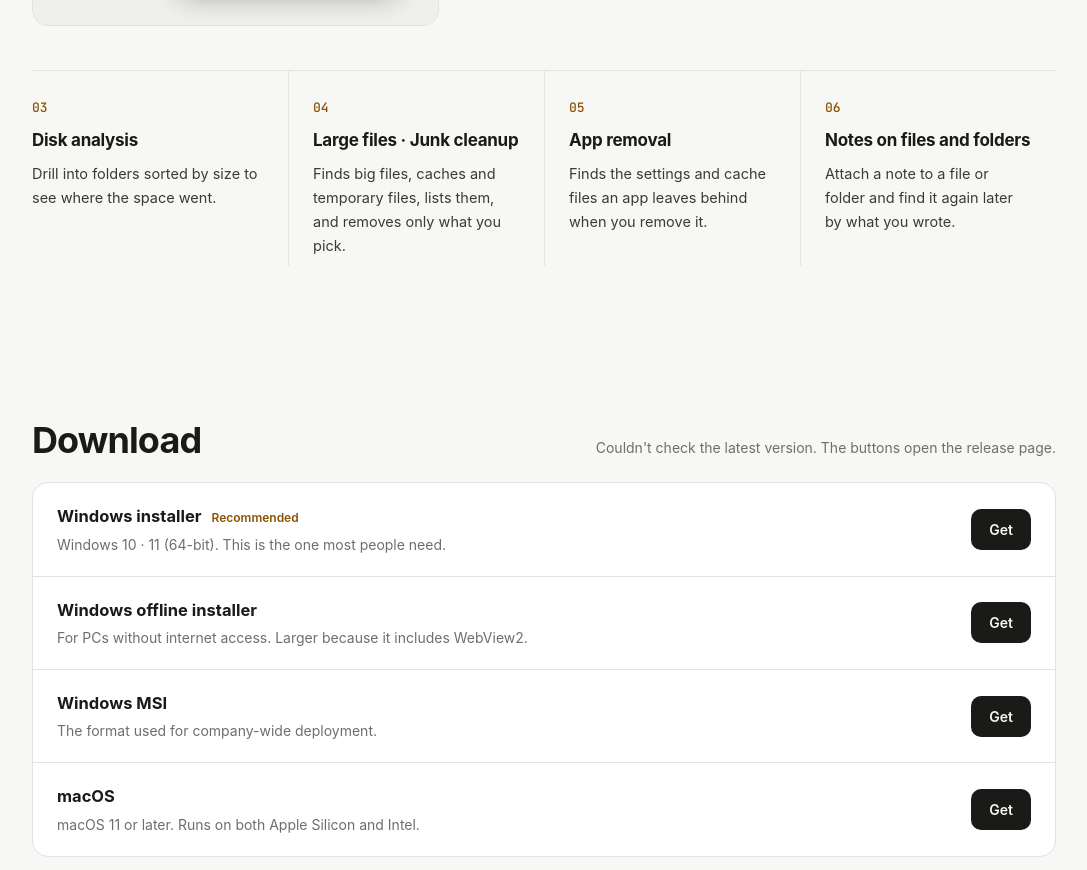
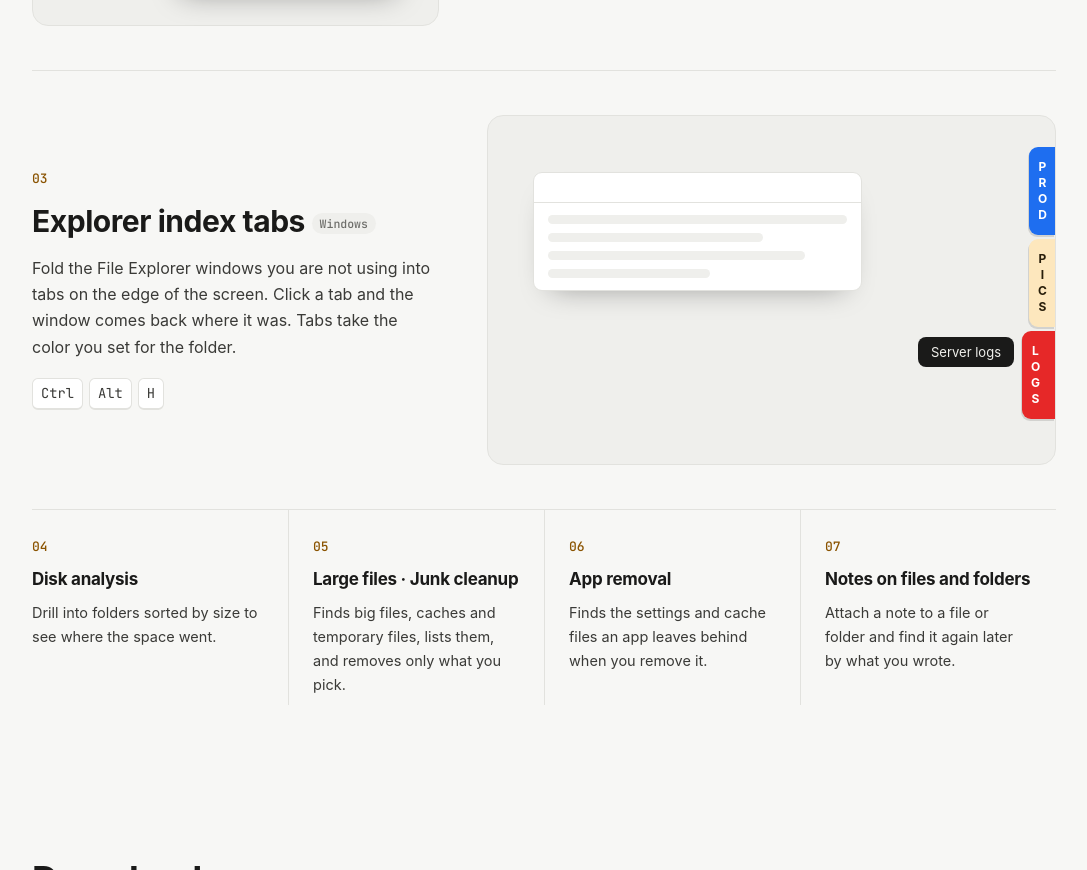
Before and after one commit to qkrwlsdh/honij-app, a plain HTML site: page index.html in a window 1280 px wide. Shown: the part 1609-2479 px from the top of the page, without its empty margins (96-1183 px from the left). Drawn offline with Linux system fonts and the light colour scheme; no server answers; a web font is replaced by a local one.

Commit message:
feat: 기능 소개에 탐색기 색인 추가

```diff
--- a/app.js
+++ b/app.js
@@ -29,6 +29,12 @@ const EN = {
   "f2.body": "Give a folder a color and a label, and every File Explorer window showing that folder gets a colored border. No more mixing up windows.",
   "f2.tagA": "Production",
   "f2.tagB": "Backup",
+  "f7.title": "Explorer index tabs",
+  "f7.body": "Fold the File Explorer windows you are not using into tabs on the edge of the screen. Click a tab and the window comes back where it was. Tabs take the color you set for the folder.",
+  "f7.tabA": "PROD",
+  "f7.tabB": "PICS",
+  "f7.tabC": "LOGS",
+  "f7.fly": "Server logs",
   "f3.title": "Disk analysis",
   "f3.body": "Drill into folders sorted by size to see where the space went.",
   "f4.title": "Large files · Junk cleanup",
--- a/index.html
+++ b/index.html
@@ -92,24 +92,41 @@
       </div>
     </article>
 
+    <article class="feature wide">
+      <div class="feature-text">
+        <span class="no">03</span>
+        <h3><span data-i18n="f7.title">탐색기 색인</span> <span class="tag">Windows</span></h3>
+        <p data-i18n="f7.body">당장 안 보는 탐색기 창은 화면 가장자리의 꼬리표로 접어 둡니다. 꼬리표를 누르면 창이 원래 자리로 돌아옵니다. 꼬리표 색은 폴더에 정한 색을 따릅니다.</p>
+        <p class="keys"><kbd>Ctrl</kbd><kbd>Alt</kbd><kbd>H</kbd></p>
+      </div>
+      <div class="mock edge" aria-hidden="true">
+        <div class="edge-win"><div class="win-bar"></div><div class="win-rows"><i></i><i></i><i></i><i></i></div></div>
+        <div class="edge-tabs">
+          <span style="--c:#1E6EF0;--ink:#fff" data-i18n="f7.tabA">운영서버</span>
+          <span data-i18n="f7.tabB">사진</span>
+          <span class="on" style="--c:#E62828;--ink:#fff"><b data-i18n="f7.tabC">백업</b><em data-i18n="f7.fly">2026 백업</em></span>
+        </div>
+      </div>
+    </article>
+
     <div class="feature-list">
       <article>
-        <span class="no">03</span>
+        <span class="no">04</span>
         <h3 data-i18n="f3.title">디스크 분석</h3>
         <p data-i18n="f3.body">어느 폴더가 공간을 차지하는지 크기순으로 펼쳐 봅니다.</p>
       </article>
       <article>
-        <span class="no">04</span>
+        <span class="no">05</span>
         <h3 data-i18n="f4.title">대용량 파일 · 정크 정리</h3>
         <p data-i18n="f4.body">큰 파일과 캐시·임시 파일을 찾아 목록으로 보여 주고, 고른 것만 지웁니다.</p>
       </article>
       <article>
-        <span class="no">05</span>
+        <span class="no">06</span>
         <h3 data-i18n="f5.title">앱 삭제</h3>
         <p data-i18n="f5.body">앱을 지울 때 함께 남는 설정·캐시 파일까지 찾아 줍니다.</p>
       </article>
       <article>
-        <span class="no">06</span>
+        <span class="no">07</span>
         <h3 data-i18n="f6.title">파일 · 폴더 메모</h3>
         <p data-i18n="f6.body">파일이나 폴더에 메모를 달아 두고, 나중에 메모 내용으로 다시 찾습니다.</p>
       </article>
--- a/style.css
+++ b/style.css
@@ -168,6 +168,28 @@ kbd { padding: 3px 8px; border: 1px solid var(--border); border-bottom-width: 2p
 .win-rows i:nth-child(3) { width: 86%; }
 .win-rows i:nth-child(4) { width: 54%; }
 
+/* 탐색기 색인: 화면 오른쪽 가장자리에 붙은 세로 꼬리표 */
+.mock.edge { background: var(--surface-2); position: relative; min-height: 350px; overflow: hidden; box-shadow: none; }
+.edge-win { position: absolute; left: 8%; top: 16%; width: 58%; background: var(--surface); border: 1px solid var(--border); border-radius: 9px; box-shadow: 0 14px 30px -18px rgba(0,0,0,.4); }
+.edge-tabs { position: absolute; right: 0; top: 9%; display: grid; gap: 4px; justify-items: end; }
+.edge-tabs span {
+  --c: var(--honey-pale); --ink: #281e0a;
+  writing-mode: vertical-rl; text-orientation: upright;
+  width: 26px; padding: 12px 0; box-sizing: border-box;
+  display: grid; place-items: center;
+  background: var(--c); color: var(--ink);
+  font-size: 12px; font-weight: 700; letter-spacing: 1px; line-height: 1;
+  border-radius: 9px 0 0 9px; box-shadow: -1px 2px 0 rgba(0,0,0,.12);
+  position: relative;
+}
+.edge-tabs b { font-weight: inherit; }
+.edge-tabs span.on { width: 33px; padding-right: 7px; }
+.edge-tabs em {
+  position: absolute; right: calc(100% + 8px); top: 6px;
+  writing-mode: horizontal-tb; font-style: normal; font-weight: 400; letter-spacing: 0;
+  background: #1a1a19; color: #f0f0ec; font-size: 13px; line-height: 1.4; padding: 6px 13px; border-radius: 8px; white-space: nowrap;
+}
+
 .feature-list { display: grid; grid-template-columns: repeat(4, minmax(0, 1fr)); border-top: 1px solid var(--border); }
 .feature-list article { padding: 28px 24px 8px 0; }
 .feature-list article + article { padding-left: 24px; border-left: 1px solid var(--border); }
```
